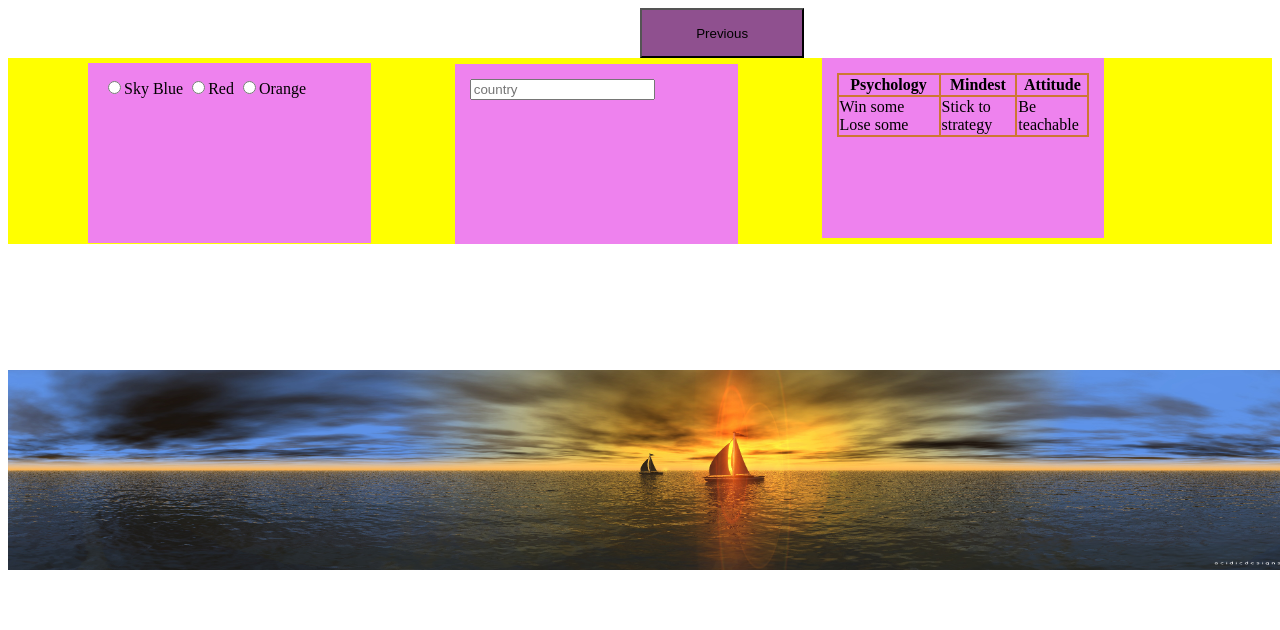
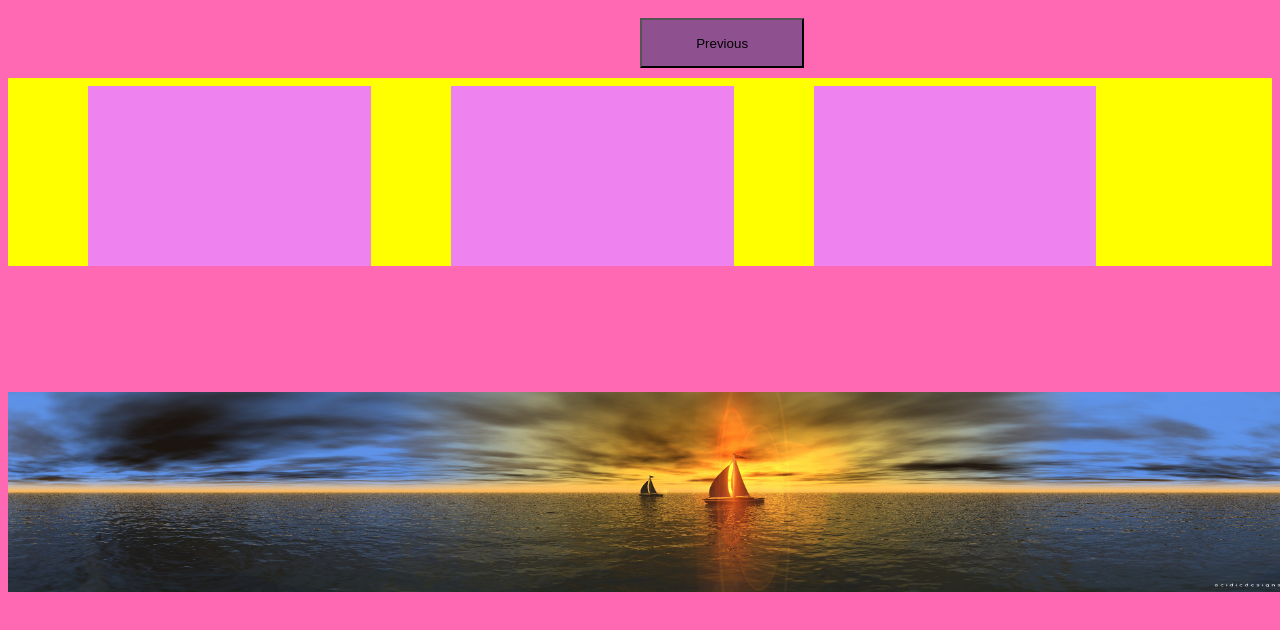
Before and after one commit to phiwemazwi/HTML-tags, a plain HTML site: page pageTwo.html in a window 1280 px wide. Shown: the top 630 px of the page. Drawn offline with Linux system fonts and the light colour scheme.

Commit message:
Added wrapper

```diff
--- a/pageTwo.html
+++ b/pageTwo.html
@@ -4,23 +4,35 @@
         <title>PageTwo</title>
     </head>
     <style>
+       @media(min-width: 800px){
+           body{
+               background-color: hotpink;
+
+           }
+       }
         .container{
             background-color: yellow;
+            margin-top: 10px;
+            display: flex;
+            flex-wrap: wrap;
         }
-        .block{
+        .container > div{
             width: 20%;
             height: 150px;
             background-color: violet;
             display:  inline-table;
             padding: 15px;
             margin-left: 80px;
+            margin-top: 8px;
             align-items: baseline;
+
         }
         button{
             background-color: rgb(143, 80, 143);
             width: 13%;
             height: 50px;
             margin-left: 50%;
+            margin-top: 10px;
         }
         button:hover{
             background-color: tomato;
@@ -39,38 +51,9 @@
 
         <div class="container">
 
-            <div class="block">
-                <input type="radio" value="Colors">Sky Blue
-                <input type="radio" value="Colors">Red
-                <input type="radio" value="Colors">Orange
-            </div>
-            <div class="block">
-                <input name="names" list="Names" placeholder="country">
-                <datalist id="Names">
-                    <option value="Phiwe">
-                    <option value="John">
-                    <option value="James">
-                    <option value="Rapha">
-                </datalist>
-            </div>
-            <div class="block">
-                <table>
-                    <thead>
-                        <tr>
-                            <th>Psychology</th>
-                            <th>Mindest</th>
-                            <th>Attitude</th>
-                        </tr>
-                    </thead>
-                    <tbody>
-                        <tr>
-                            <td>Win some Lose some</td>
-                            <td>Stick to strategy</td>
-                            <td>Be teachable</td>
-                        </tr>
-                    </tbody>
-                </table>
-            </div>
+            <div class="block"></div>
+            <div class="block"></div>
+            <div class="block"></div>
 
         </div>
         <footer>
```
